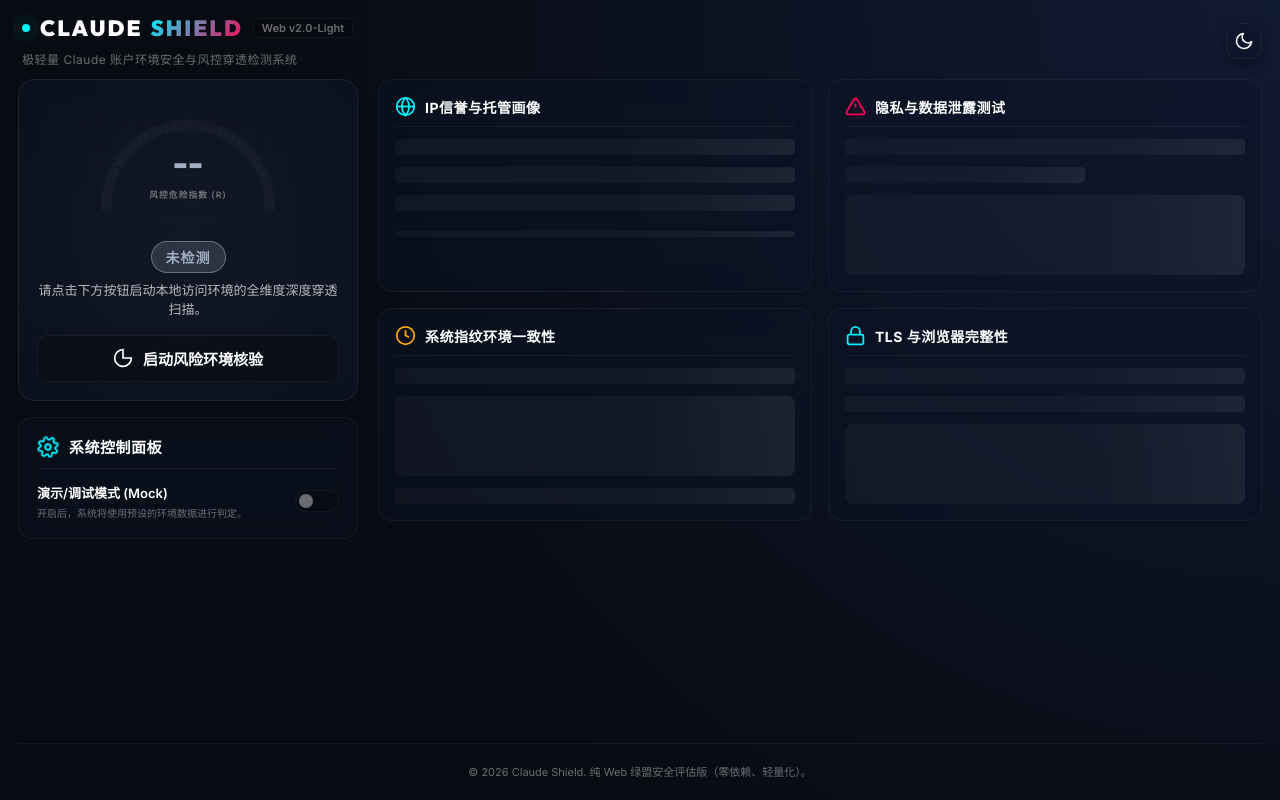
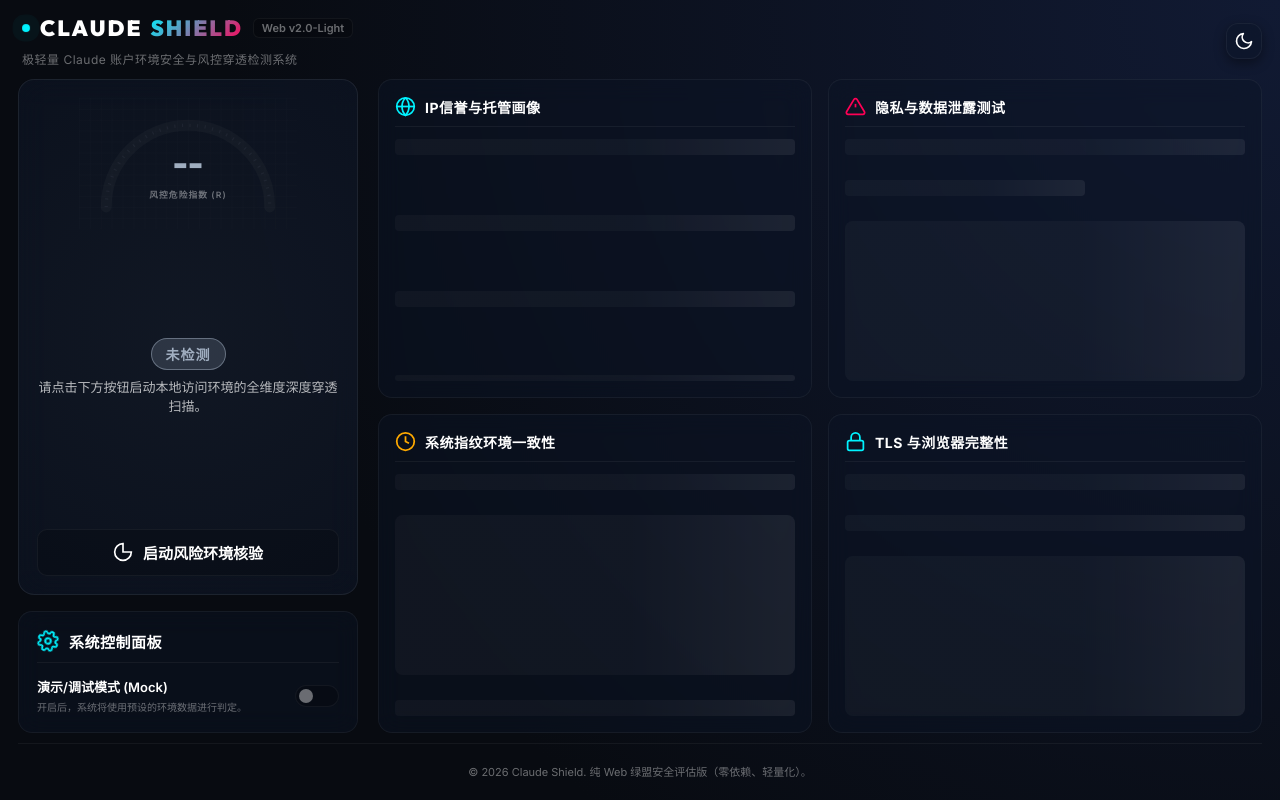
Before and after one commit to newtv-ai/CLAUDE-SHIELD, a SvelteKit app: page / in a window 1280 px wide. Built offline with nearby package versions, Linux system fonts and the light colour scheme.

Commit message:
style: fix vertical stretching layout and fill skeleton screen height

```diff
--- a/src/lib/Dashboard.svelte
+++ b/src/lib/Dashboard.svelte
@@ -135,6 +135,9 @@
     box-shadow: 0 14px 28px var(--shadow-color);
     box-sizing: border-box;
     transition: background 0.4s ease, border-color 0.4s ease, box-shadow 0.4s ease;
+    height: 100%;
+    justify-content: space-between;
+    min-height: 400px;
   }
 
   .glow-effect {
--- a/src/lib/DetailCards.svelte
+++ b/src/lib/DetailCards.svelte
@@ -299,6 +299,8 @@
   @media (min-width: 1024px) {
     .details-grid {
       grid-template-columns: repeat(2, 1fr);
+      grid-template-rows: 1fr 1fr;
+      height: 100%;
     }
   }
 
@@ -313,6 +315,7 @@
     flex-direction: column;
     box-sizing: border-box;
     transition: background 0.4s ease, border-color 0.4s ease, box-shadow 0.4s ease;
+    height: 100%;
   }
 
   .panel-header {
@@ -662,8 +665,11 @@
   .skeleton-loader {
     display: flex;
     flex-direction: column;
-    gap: 12px;
+    gap: 16px;
     width: 100%;
+    height: 100%;
+    flex-grow: 1;
+    justify-content: space-between;
   }
 
   .sk-line, .sk-line-short, .sk-bar, .sk-block {
@@ -690,7 +696,7 @@
   }
 
   .sk-block {
-    height: 80px;
+    height: 160px;
     width: 100%;
     border-radius: 8px;
   }
--- a/src/routes/+page.svelte
+++ b/src/routes/+page.svelte
@@ -888,7 +888,9 @@
   <div class="grid-layout">
     <!-- Left Column: Master Controller & Gauge -->
     <div class="col-left">
-      <Dashboard {riskScore} {riskLevel} {isScanning} {report} onScan={performBrowserAudit} />
+      <div class="dashboard-wrap">
+        <Dashboard {riskScore} {riskLevel} {isScanning} {report} onScan={performBrowserAudit} />
+      </div>
       <div class="settings-wrap">
         <SettingsCard bind:useMock bind:mockScenario />
       </div>
@@ -1093,6 +1095,13 @@
     gap: 16px;
     position: sticky;
     top: 14px;
+    align-self: stretch;
+  }
+
+  .dashboard-wrap {
+    flex-grow: 1;
+    display: flex;
+    flex-direction: column;
   }
 
   .col-right {
@@ -1100,6 +1109,7 @@
     flex-direction: column;
     gap: 16px;
     min-width: 0;
+    align-self: stretch;
   }
 
   .settings-wrap {
```
